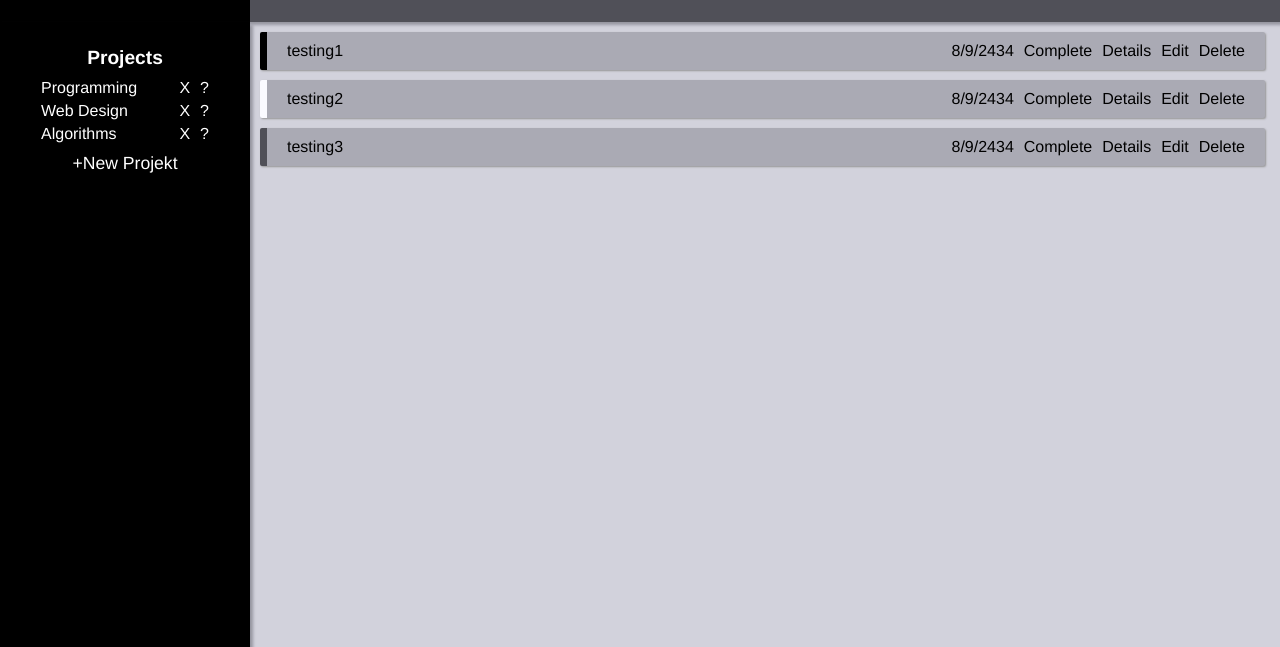
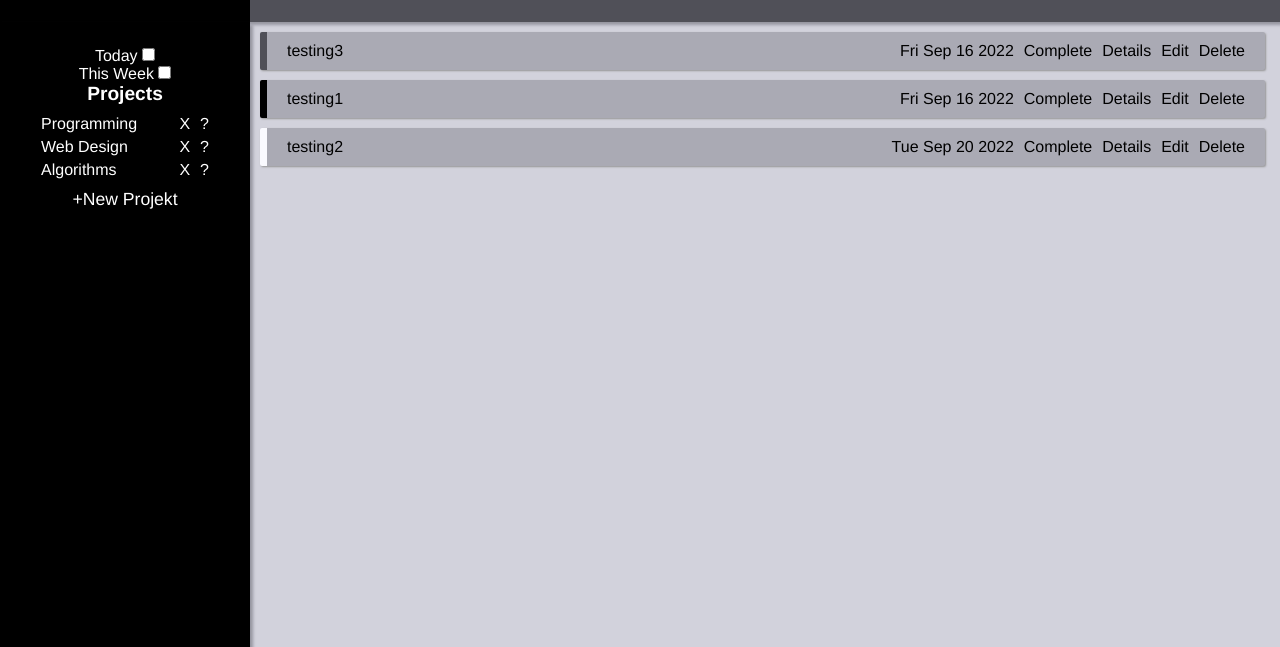
Before and after one commit to limaxophobiac/odintodo, a website built with webpack: page dist/index.html in a window 1280 px wide. Shown: the part 153-800 px from the top of the page. Built offline with nearby package versions, Linux system fonts and the light colour scheme.

Commit message:
dates working better

```diff
--- a/src/index.js
+++ b/src/index.js
@@ -4,11 +4,16 @@ import {makePopUp, closePupUp} from './popup';
 import './style.css';
 
 let activeProject = null;
+let defaultProject = projectFactory("NONE", "default project");
+addProject(defaultProject);
 
 const doContainer = document.getElementById("taskcontainer");
 const projectContainer = document.getElementById("projectList");
+const todaySelect = document.getElementById("todaySelect");
+const weekSelect = document.getElementById("weekSelect");
 
 function refreshToDos(){
+    toDoList.sort((a, b) => a.doDate > b.doDate ? 1 : -1);
     document.querySelectorAll(".doBox").forEach(elem => elem.remove());
     if (activeProject == null) toDoList.forEach(toDo => displayToDo(toDo));
     else toDoList.forEach(toDo => {
@@ -18,7 +23,9 @@ function refreshToDos(){
 
 function refreshProjects(){
     document.querySelectorAll(".projectBox").forEach(elem => elem.remove());
-    projectList.forEach(project => displayProject(project));
+    for (let i = 1; i < projectList.length; i++){
+        displayProject(projectList[i]);
+    }
 }
 
 function displayToDo(toDo){
@@ -30,7 +37,7 @@ function displayToDo(toDo){
     doNameDiv.textContent = toDo.doName;
     doNameDiv.classList.add("toDoName");
     let doDateDiv = document.createElement('div');
-    doDateDiv.textContent = toDo.doDate;
+    doDateDiv.textContent = toDo.doDate.toDateString();
     if (toDo.completed) doNameDiv.style.textDecoration = "line-through";
     else doNameDiv.style.textDecoration = "none";
 
@@ -132,7 +139,7 @@ addToDoButton.addEventListener('click', () => {
     document.body.appendChild(newToDoBox.popBox);
 
     addToDoButton.addEventListener('click', ()=> {
-        let m1 = todoFactory(newTitle.value, projectList[projectSelect.value], dateSelect.value, newDescription.value, false, prioritySelect.value);
+        let m1 = todoFactory(newTitle.value, projectList[projectSelect.value], dateSelect.valueAsDate, newDescription.value, false, prioritySelect.value);
         addToDo(m1);
         refreshToDos();
         closePupUp();
@@ -223,7 +230,7 @@ function showToDoDetails(toDo){
     infoBox.style.lineHeight = "1.2rem";
     infoBox.innerHTML = `<p>Project: ${toDo.doProject.projectName}</p>
     <p>Priority: ${toDo.doPriority}</p>
-    <p>Due Date: ${toDo.doDate}</p>
+    <p>Due Date: ${toDo.doDate.toDateString()}</p>
     <br>
     <p>Description: ${toDo.doDescrip}</p>`;
 
@@ -242,12 +249,15 @@ function populate(){
     addProject(pro2);
     addProject(pro3);
     refreshProjects();
+    let p = new Date();
+    let k = new Date();
+    k.setDate(p.getDate() +4)
 
-    let m = todoFactory("testing1", pro1, "8/9/2434", "do stuff", false, 3);
+    let m = todoFactory("testing1", pro1, p, "do stuff", false, 3);
 
-    let s = todoFactory("testing2", pro2, "8/9/2434", "do stuffasfddsdsfsd  sdfgsdfg sdgf gs dgf fgdsfgdsgs  g gg dfs gdfsg fdsg fsd gfd g gfdfg sdg dfs fgds gfdsg fsd gfdsg fdsg fds gfdsg sg fdsg fdsg f gdfs gfds gdfs gdsf gfdsgdfsfadsfa", false, 1);
+    let s = todoFactory("testing2", pro2, k, "do stuffasfddsdsfsd  sdfgsdfg sdgf gs dgf fgdsfgdsgs  g gg dfs gdfsg fdsg fsd gfd g gfdfg sdg dfs fgds gfdsg fsd gfdsg fdsg fds gfdsg sg fdsg fdsg f gdfs gfds gdfs gdsf gfdsgdfsfadsfa", false, 1);
 
-    let o = todoFactory("testing3", pro3, "8/9/2434", "do stuff", false, 2);
+    let o = todoFactory("testing3", pro3, p, "do stuff", false, 2);
 
     addToDo(m);
     addToDo(s);
--- a/src/style.css
+++ b/src/style.css
@@ -194,3 +194,8 @@ button {
 #popUpHeader{
     background-color: grey;
 }
+
+#timeselector{
+    display: flex;
+    flex-direction: column;
+}
```
Also changed, not shown: dist/index.html.
